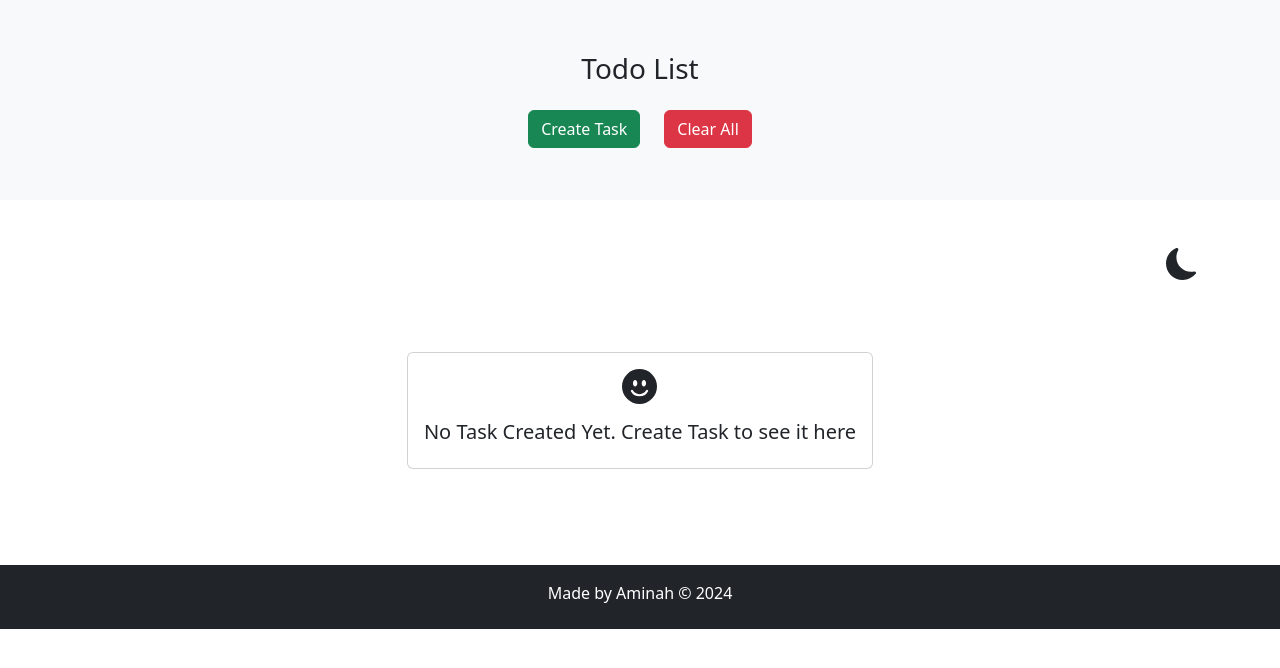
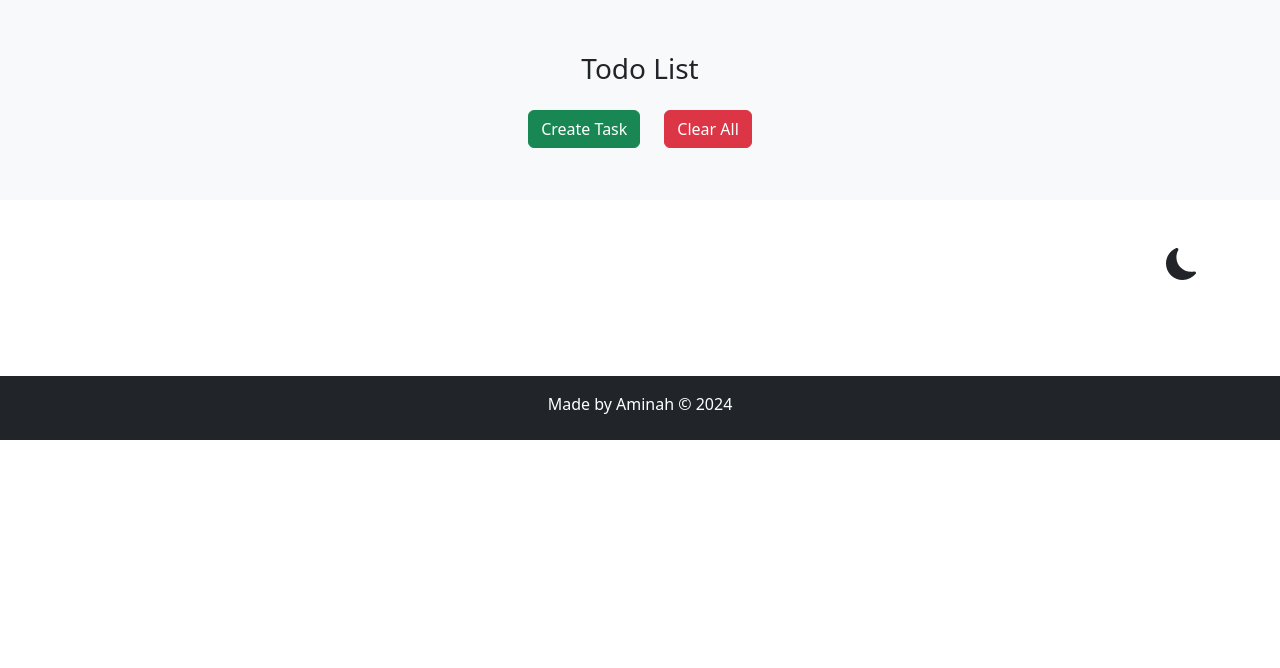
Before and after one commit to GreyyDaze/react-todo, a React (Create React App) app: page / in a window 1280 px wide. Shown: the top 668 px of the page. Built offline with nearby package versions, Linux system fonts and the light colour scheme.

Commit message:
Update TodoList.jsx

```diff
--- a/src/components/TodoList.jsx
+++ b/src/components/TodoList.jsx
@@ -111,6 +111,7 @@ const TodoList = ({ mode, setMode }) => {
                   />
                 </Col>
               ))}
+            {!taskList && (
               <div className="mt-4 mb-5 d-flex justify-content-center">
                 <Card>
                   <Card.Body className="text-center">
@@ -130,6 +131,7 @@ const TodoList = ({ mode, setMode }) => {
                   </Card.Body>
                 </Card>
               </div>
+            )}
           </Row>
         </Container>
       </div>
```
Lines whose indentation alone changed are shown as unchanged.
